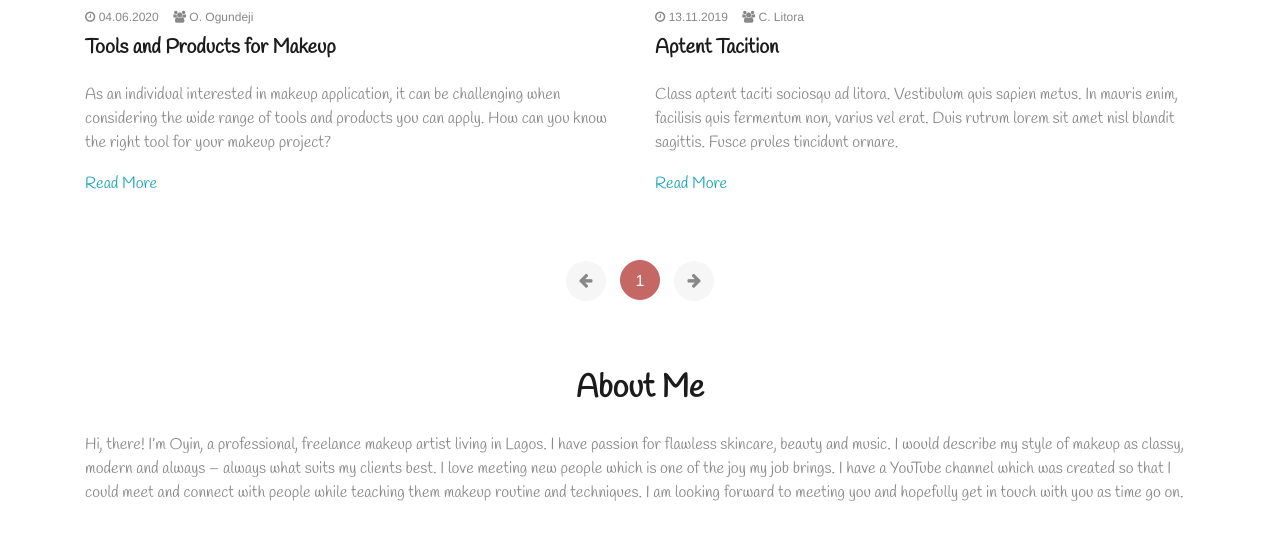
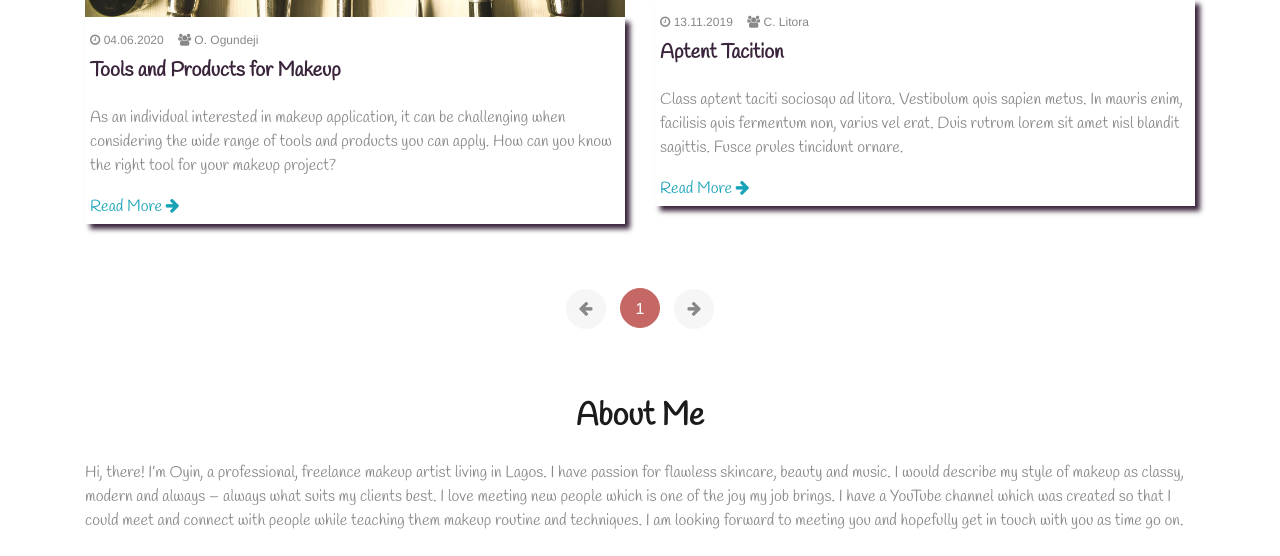
Before and after one commit to IamSolaSholzy01/HoneyHighlights, a PHP site: page /blog.html in a window 1280 px wide. Shown: the part 521-1077 px from the top of the page. Run offline with PHP 8.4, Linux system fonts and the light colour scheme; some libraries are stand-ins or nearby versions; some web fonts are replaced.

Commit message:
blog
worked on blog abit..made it look diff..pls check

```diff
--- a/blog.html
+++ b/blog.html
@@ -65,11 +65,11 @@
         <div class="container">
             <div class="honey-blog-items grid-list row">
                 <div class="col-md-6">
-                    <div class="honey-blog-post"> <img src="img/blog/blog-03.jpg" alt="">
+                    <div class="honey-blog-post"> <img src="img/blog/blog-01.jpg" alt="">
                         <div class="honey-blog-content">
                             <p class="honey-date-user"> <span class="date"><i class="fa fa-clock-o"></i> 04.06.2020</span> <span class="user"><i class="fa fa-users"></i></i> O. Ogundeji</span> </p>
                             <h3><a href="posts/tools-products-blog.html">Tools and Products for Makeup</a></h3>
-                            <p class="actual-blog-post">As an individual interested in makeup application, it can be challenging when considering the wide range of tools and products you can apply. How can you know the right tool for your makeup project?</p> <a href="posts/tools-products-blog.html" class="honey-post-meta">Read More <span class="ti-shift-right-alt"></span></a> </div>
+                            <p class="actual-blog-post">As an individual interested in makeup application, it can be challenging when considering the wide range of tools and products you can apply. How can you know the right tool for your makeup project?</p> <a href="posts/tools-products-blog.html" class="honey-post-meta">Read More <i class="fa fa-arrow-right"></i></a> </div>
                     </div>
                 </div>
                 <div class="col-md-6">
@@ -77,7 +77,7 @@
                         <div class="honey-blog-content">
                             <p class="honey-date-user"> <span class="date"><i class="fa fa-clock-o"></i> 13.11.2019</span> <span class="user"><i class="fa fa-users"></i> C. Litora</span> </p>
                             <h3><a href="posts/post.html">Aptent Tacition</a></h3>
-                            <p class="actual-blog-post">Class aptent taciti sociosqu ad litora. Vestibulum quis sapien metus. In mauris enim, facilisis quis fermentum non, varius vel erat. Duis rutrum lorem sit amet nisl blandit sagittis. Fusce prules tincidunt ornare.</p> <a href="post.html" class="honey-post-meta">Read More <span class="ti-shift-right-alt"></span></a> </div>
+                            <p class="actual-blog-post">Class aptent taciti sociosqu ad litora. Vestibulum quis sapien metus. In mauris enim, facilisis quis fermentum non, varius vel erat. Duis rutrum lorem sit amet nisl blandit sagittis. Fusce prules tincidunt ornare.</p> <a href="post.html" class="honey-post-meta">Read More <i class="fa fa-arrow-right"></i></a> </div>
                     </div>
                 </div>
                 <!--<div class="col-md-6">
--- a/css/style.css
+++ b/css/style.css
@@ -1221,16 +1221,18 @@ button {
     padding-bottom: 3vh;
 }
 .honey-blog-post .honey-blog-content h3 {
+    color: #3A243B;
     font-weight: 600;
     font-size: 20px;
     line-height: 1.5em;
     font-family: 'Handlee', cursive;
 }
+
 .actual-blog-post{
     font-family: 'Handlee', cursive;
 }
 .honey-blog-post .honey-blog-content a {
-    color: #1B1B1B;
+    color: #3A243B;
 }
 .honey-blog-post .honey-blog-content a:hover {
     opacity: 0.8;
@@ -1250,6 +1252,10 @@ span.date {
 span.user {
     font-size: 12px;
     line-height: 1.5em;
+}
+.honey-blog-content{
+    box-shadow: 5px 5px 5px #3A243B;
+    padding: 5px;
 }
 .honey-blog-post .honey-blog-content .honey-post-meta {
     color: #17a2b8;
```
Also changed, not shown: img/blog/blog-01.jpg (added).
